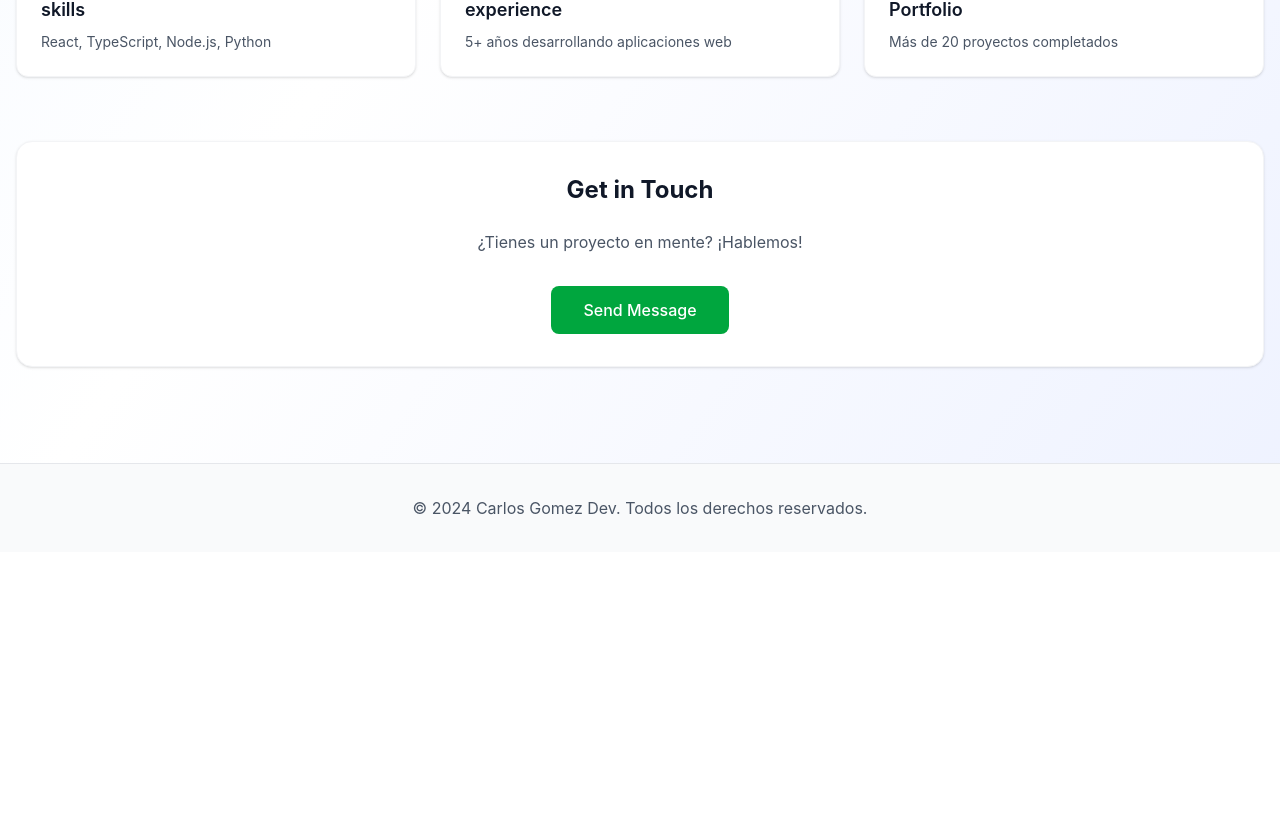
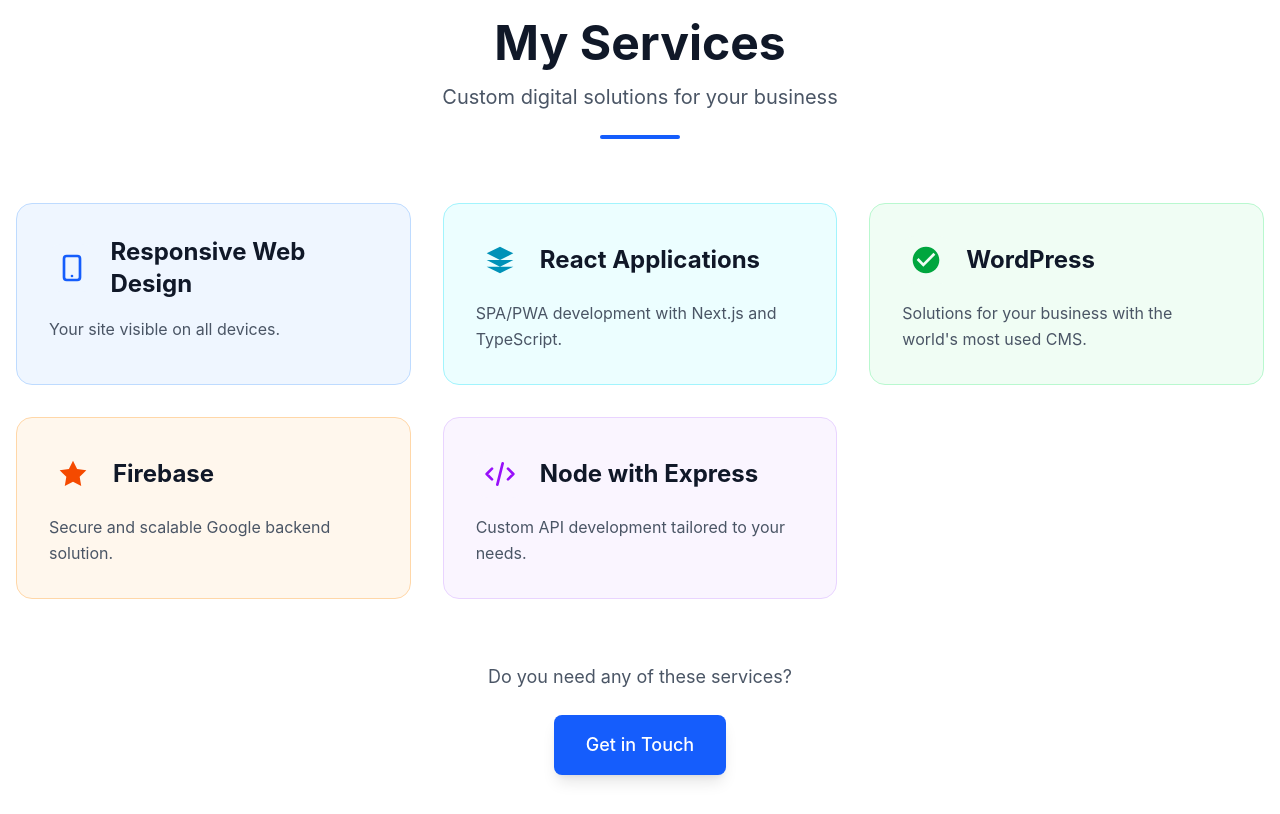
Before and after one commit to gomezmendozacarlos/devportfolio, a React (Vite) app: page / in a window 1280 px wide. Shown: the part 1306-2120 px from the top of the page. Before the commit the page ends 1858 px from the top, so only its background shows below. Built offline with nearby package versions, Linux system fonts and the light colour scheme.

Commit message:
Adds service section

```diff
--- a/src/App.tsx
+++ b/src/App.tsx
@@ -4,6 +4,7 @@
 import HamburgerButton from "./components/HamburgerButton";
 import MobileMenu from "./components/MobileMenu";
 import AboutSection from "./components/AboutSection";
+import ServicesSection from "./components/ServicesSection";
 import "./i18n";
 
 function App() {
@@ -90,6 +91,8 @@
 
       <AboutSection />
 
+      <ServicesSection />
+
       <div className="container mx-auto px-4 py-6 sm:py-8">
         <section className="grid grid-cols-1 sm:grid-cols-2 lg:grid-cols-3 gap-4 sm:gap-6 mb-12 sm:mb-16">
           <div className="bg-white rounded-xl p-6 shadow-sm border border-gray-100 hover:shadow-md transition-shadow">
--- /dev/null
+++ b/src/components/ServicesSection.tsx
@@ -0,0 +1,165 @@
+import React from 'react';
+import { useTranslation } from 'react-i18next';
+
+const ServicesSection: React.FC = () => {
+  const { t } = useTranslation();
+
+  const services = [
+    {
+      id: 1,
+      title: t('service1.title'),
+      description: t('service1.description'),
+      icon: (
+        <svg className="w-8 h-8" fill="none" stroke="currentColor" viewBox="0 0 24 24">
+          <path strokeLinecap="round" strokeLinejoin="round" strokeWidth={2} d="M12 18h.01M8 21h8a2 2 0 002-2V5a2 2 0 00-2-2H8a2 2 0 00-2 2v14a2 2 0 002 2z" />
+        </svg>
+      ),
+      color: 'blue'
+    },
+    {
+      id: 2,
+      title: t('service2.title'),
+      description: t('service2.description'),
+      icon: (
+        <svg className="w-8 h-8" fill="currentColor" viewBox="0 0 24 24">
+          <path d="M12 2L2 7l10 5 10-5-10-5zM2 17l10 5 10-5M2 12l10 5 10-5"/>
+        </svg>
+      ),
+      color: 'cyan'
+    },
+    {
+      id: 3,
+      title: t('service3.title'),
+      description: t('service3.description'),
+      icon: (
+        <svg className="w-8 h-8" fill="currentColor" viewBox="0 0 24 24">
+          <path d="M12 2C6.48 2 2 6.48 2 12s4.48 10 10 10 10-4.48 10-10S17.52 2 12 2zm-2 15l-5-5 1.41-1.41L10 14.17l7.59-7.59L19 8l-9 9z"/>
+        </svg>
+      ),
+      color: 'green'
+    },
+    {
+      id: 4,
+      title: t('service4.title'),
+      description: t('service4.description'),
+      icon: (
+        <svg className="w-8 h-8" fill="currentColor" viewBox="0 0 24 24">
+          <path d="M12 2l3.09 6.26L22 9.27l-5 4.87 1.18 6.88L12 17.77l-6.18 3.25L7 14.14 2 9.27l6.91-1.01L12 2z"/>
+        </svg>
+      ),
+      color: 'orange'
+    },
+    {
+      id: 5,
+      title: t('service5.title'),
+      description: t('service5.description'),
+      icon: (
+        <svg className="w-8 h-8" fill="none" stroke="currentColor" viewBox="0 0 24 24">
+          <path strokeLinecap="round" strokeLinejoin="round" strokeWidth={2} d="M10 20l4-16m4 4l4 4-4 4M6 16l-4-4 4-4" />
+        </svg>
+      ),
+      color: 'purple'
+    }
+  ];
+
+  const getColorClasses = (color: string) => {
+    const colorMap = {
+      blue: {
+        bg: 'bg-blue-50',
+        icon: 'text-blue-600',
+        hover: 'hover:bg-blue-100',
+        border: 'border-blue-200'
+      },
+      cyan: {
+        bg: 'bg-cyan-50',
+        icon: 'text-cyan-600',
+        hover: 'hover:bg-cyan-100',
+        border: 'border-cyan-200'
+      },
+      green: {
+        bg: 'bg-green-50',
+        icon: 'text-green-600',
+        hover: 'hover:bg-green-100',
+        border: 'border-green-200'
+      },
+      orange: {
+        bg: 'bg-orange-50',
+        icon: 'text-orange-600',
+        hover: 'hover:bg-orange-100',
+        border: 'border-orange-200'
+      },
+      purple: {
+        bg: 'bg-purple-50',
+        icon: 'text-purple-600',
+        hover: 'hover:bg-purple-100',
+        border: 'border-purple-200'
+      }
+    };
+    return colorMap[color as keyof typeof colorMap] || colorMap.blue;
+  };
+
+  return (
+    <section id="services" className="py-12 sm:py-16 lg:py-20 bg-white">
+      <div className="container mx-auto px-4">
+        {/* Section Header */}
+        <div className="text-center mb-12 sm:mb-16">
+          <h2 className="text-3xl sm:text-4xl lg:text-5xl font-bold text-gray-900 mb-4">
+            {t('servicesTitle')}
+          </h2>
+          <p className="text-lg sm:text-xl text-gray-600 max-w-2xl mx-auto">
+            {t('servicesSubtitle')}
+          </p>
+          <div className="w-20 h-1 bg-blue-600 mx-auto rounded-full mt-6"></div>
+        </div>
+
+        {/* Services Grid - Mobile First */}
+        <div className="grid grid-cols-1 sm:grid-cols-2 lg:grid-cols-3 gap-6 sm:gap-8">
+          {services.map((service) => {
+            const colors = getColorClasses(service.color);
+            return (
+              <div
+  key={service.id}
+  className={`group relative p-6 sm:p-8 rounded-2xl border transition-all duration-300 hover:shadow-lg hover:-translate-y-1 ${colors.bg} ${colors.border} ${colors.hover}`}
+>
+  {/* Contenedor para Icono y Título en la misma línea */}
+  <div className="flex items-center mb-4"> {/* Añadido flex y items-center */}
+    {/* Icon */}
+    <div className={`w-12 h-12 rounded-xl ${colors.bg} flex items-center justify-center mr-4 group-hover:scale-110 transition-transform duration-300`}> {/* Reducí w/h y añadí mr-4 */}
+      <div className={colors.icon}>
+        {service.icon}
+      </div>
+    </div>
+
+    {/* Título */}
+    <h3 className="text-xl sm:text-2xl font-bold text-gray-900 m-0"> {/* Añadí m-0 para quitar márgenes predeterminados */}
+      {service.title}
+    </h3>
+  </div>
+
+  {/* Descripción */}
+  <p className="text-gray-600 leading-relaxed">
+    {service.description}
+  </p>
+
+  {/* Hover Effect */}
+  <div className="absolute inset-0 rounded-2xl border-2 border-transparent group-hover:border-blue-300 transition-colors duration-300 opacity-0 group-hover:opacity-100"></div>
+</div>
+            );
+          })}
+        </div>
+
+        {/* Call to Action */}
+        <div className="text-center mt-12 sm:mt-16">
+          <p className="text-gray-600 mb-6 text-lg">
+            {t('needSomething')}
+          </p>
+          <button className="bg-blue-600 hover:bg-blue-700 text-white px-8 py-4 rounded-lg font-medium transition-colors text-lg shadow-lg hover:shadow-xl">
+            {t('getInTouch')}
+          </button>
+        </div>
+      </div>
+    </section>
+  );
+};
+
+export default ServicesSection;
--- a/src/i18n/locales/en.json
+++ b/src/i18n/locales/en.json
@@ -10,6 +10,7 @@
   "description": "Developer with over a decade of experience in the private sector",
   "services": "Services",
   "portfolio": "Portfolio",
+  "needSomething": "Do you need any of these services?",
   "getInTouch": "Get in Touch",
   "downloadCV": "Download CV",
   "viewProjects": "View Projects",
@@ -23,5 +24,27 @@
   "aboutSubtitle": "Full Stack Developer",
   "experienceYears": "10+ years of experience",
   "specialization": "JavaScript Specialist",
-  "leadership": "Team Leadership"
+  "leadership": "Team Leadership",
+  "servicesTitle": "My Services",
+  "servicesSubtitle": "Custom digital solutions for your business",
+  "service1": {
+    "title": "Responsive Web Design",
+    "description": "Your site visible on all devices."
+  },
+  "service2": {
+    "title": "React Applications",
+    "description": "SPA/PWA development with Next.js and TypeScript."
+  },
+  "service3": {
+    "title": "WordPress",
+    "description": "Solutions for your business with the world's most used CMS."
+  },
+  "service4": {
+    "title": "Firebase",
+    "description": "Secure and scalable Google backend solution."
+  },
+  "service5": {
+    "title": "Node with Express",
+    "description": "Custom API development tailored to your needs."
+  }
 }
--- a/src/i18n/locales/es.json
+++ b/src/i18n/locales/es.json
@@ -10,6 +10,7 @@
   "description": "Desarrollador con más de 10 años de experiencia en el sector privado",
   "services": "Servicios",
   "portfolio": "Portafolio",
+  "needSomething": "¿Necesitas alguno de estos servicios?",
   "getInTouch": "Ponte en Contacto",
   "downloadCV": "Descargar CV",
   "viewProjects": "Ver Proyectos",
@@ -23,5 +24,27 @@
   "aboutSubtitle": "Desarrollador Full Stack",
   "experienceYears": "10+ años de experiencia",
   "specialization": "Especializado en JavaScript",
-  "leadership": "Liderazgo de equipos"
+  "leadership": "Liderazgo de equipos",
+  "servicesTitle": "Mis Servicios",
+  "servicesSubtitle": "Soluciones digitales a medida para tu negocio",
+  "service1": {
+    "title": "Diseño Web Responsive",
+    "description": "Tu sitio visible en todos los dispositivos."
+  },
+  "service2": {
+    "title": "Apps con React",
+    "description": "Desarrollo SPA/PWA con Next.js y TypeScript."
+  },
+  "service3": {
+    "title": "WordPress",
+    "description": "Soluciones para tu emprendimiento con el CMS más usado en el mundo."
+  },
+  "service4": {
+    "title": "Firebase",
+    "description": "Solución segura y adaptable de Google en el backend."
+  },
+  "service5": {
+    "title": "Node con Express",
+    "description": "Desarrollo de tu API a la medida."
+  }
 }
```
Also changed, not shown: src/components/AboutSection.tsx (+48 -19 lines).
